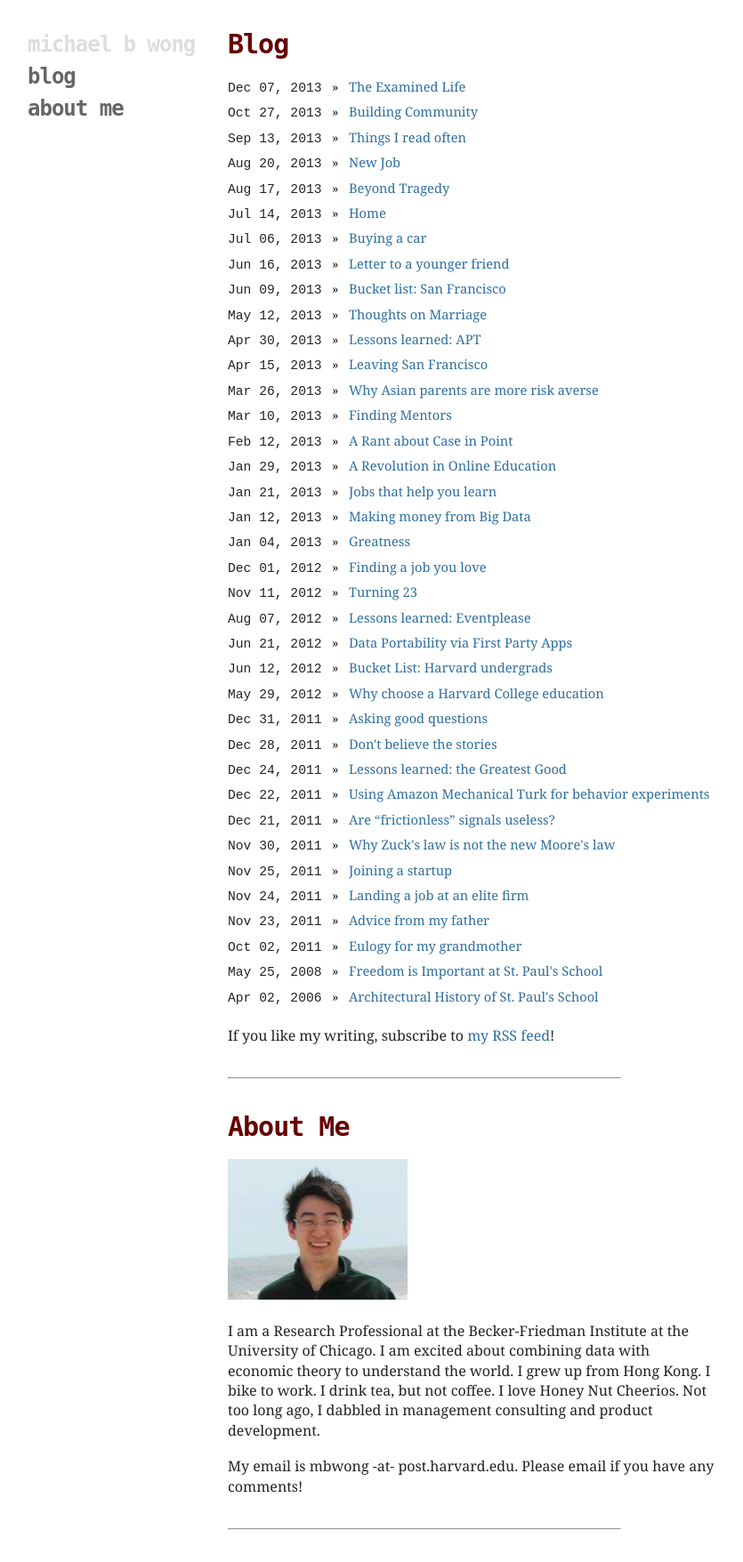
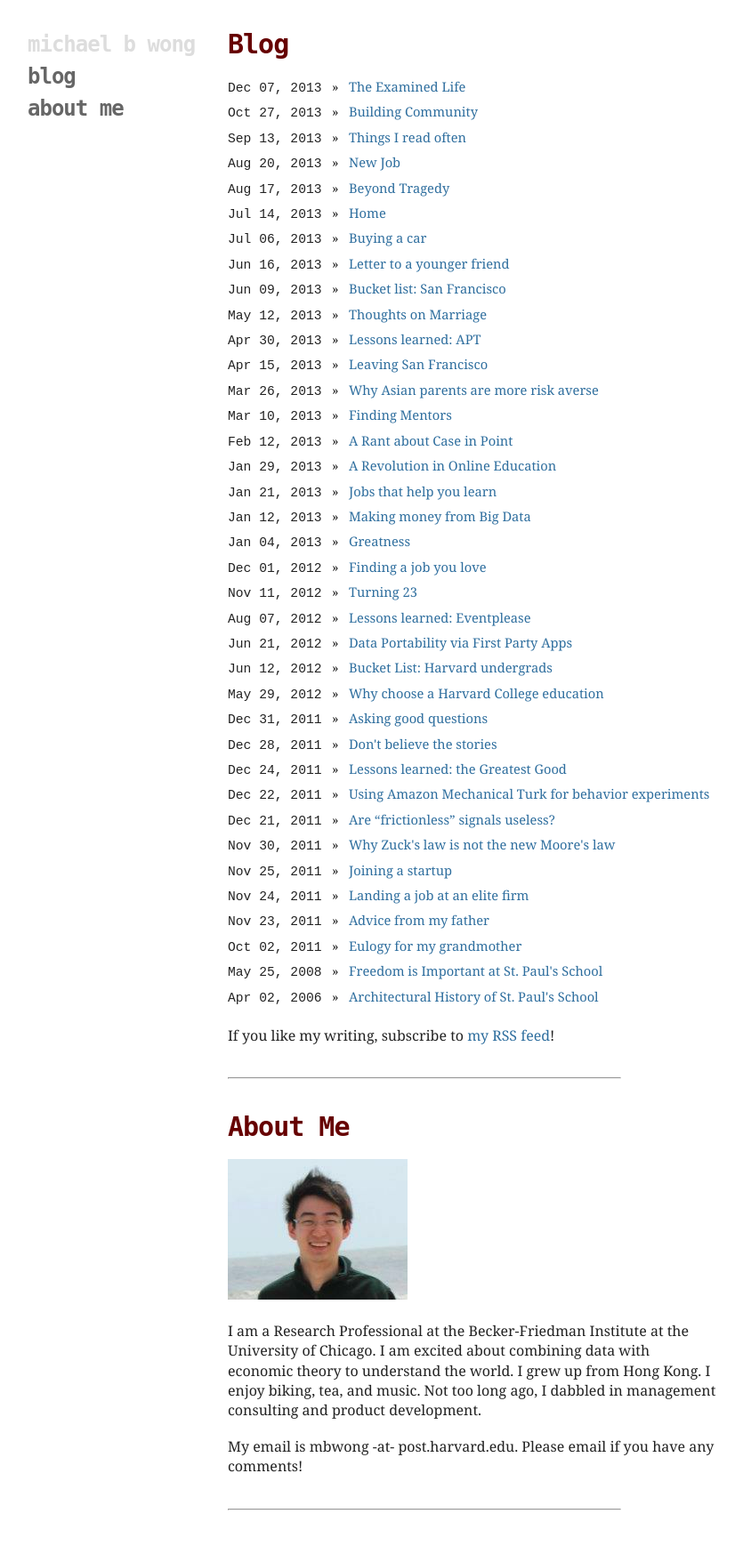
Before and after one commit to mbwong/mbwong.github.com, a Jekyll site: the page built from index.html, in a window 1280 px wide. Shown: the whole page at 89% size, without its empty margins (94-929 px from the left). Built offline with Jekyll 4.4.1, drawn with Linux system fonts in a browser that asks for light colours; after the commit the page ends 1734 px from its top, so only the background shows below that.

Commit message:
Update index.html

```diff
--- a/index.html
+++ b/index.html
@@ -24,7 +24,7 @@
 
 <p><img src="/mugshot.png"/></p>
 
-<p>I am a Research Professional at the Becker-Friedman Institute at the University of Chicago. I am excited about combining data with economic theory to understand the world. I grew up from Hong Kong. I bike to work. I drink tea, but not coffee. I love Honey Nut Cheerios. Not too long ago, I dabbled in management consulting and product development.
+<p>I am a Research Professional at the Becker-Friedman Institute at the University of Chicago. I am excited about combining data with economic theory to understand the world. I grew up from Hong Kong. I enjoy biking, tea, and music. Not too long ago, I dabbled in management consulting and product development.
 
 <p>My email is mbwong -at- post.harvard.edu. Please email if you have any comments!
 
```
